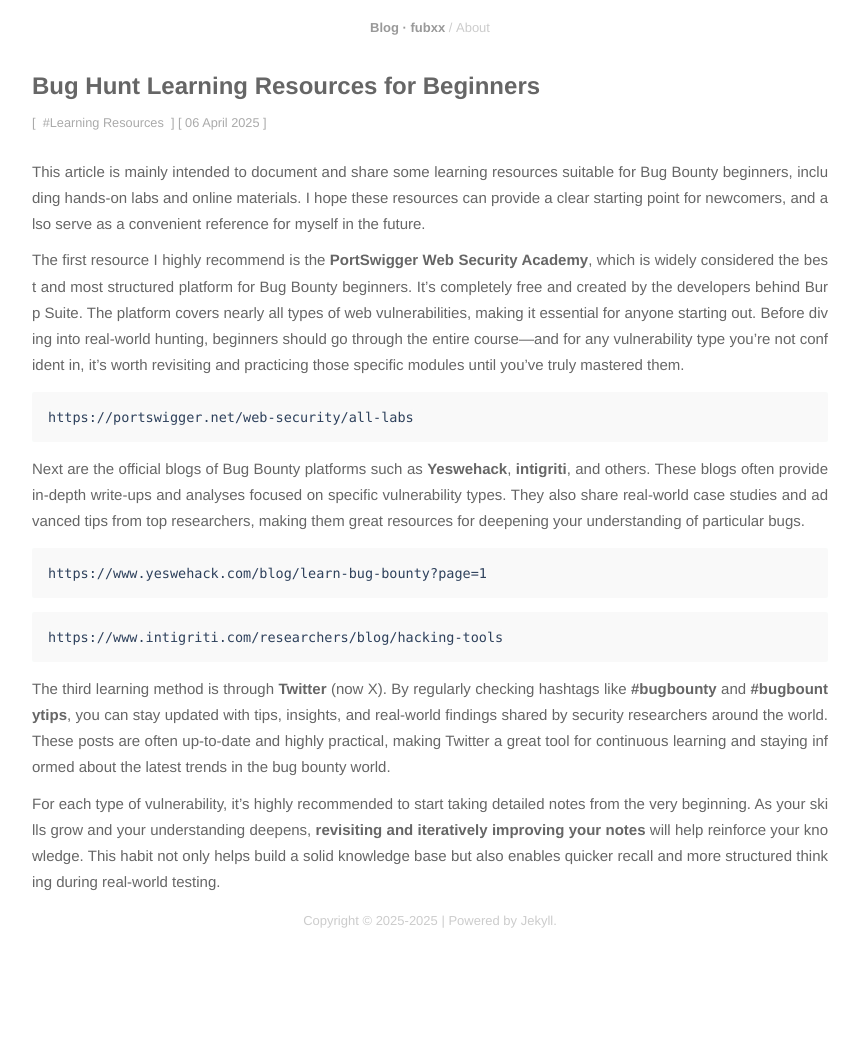
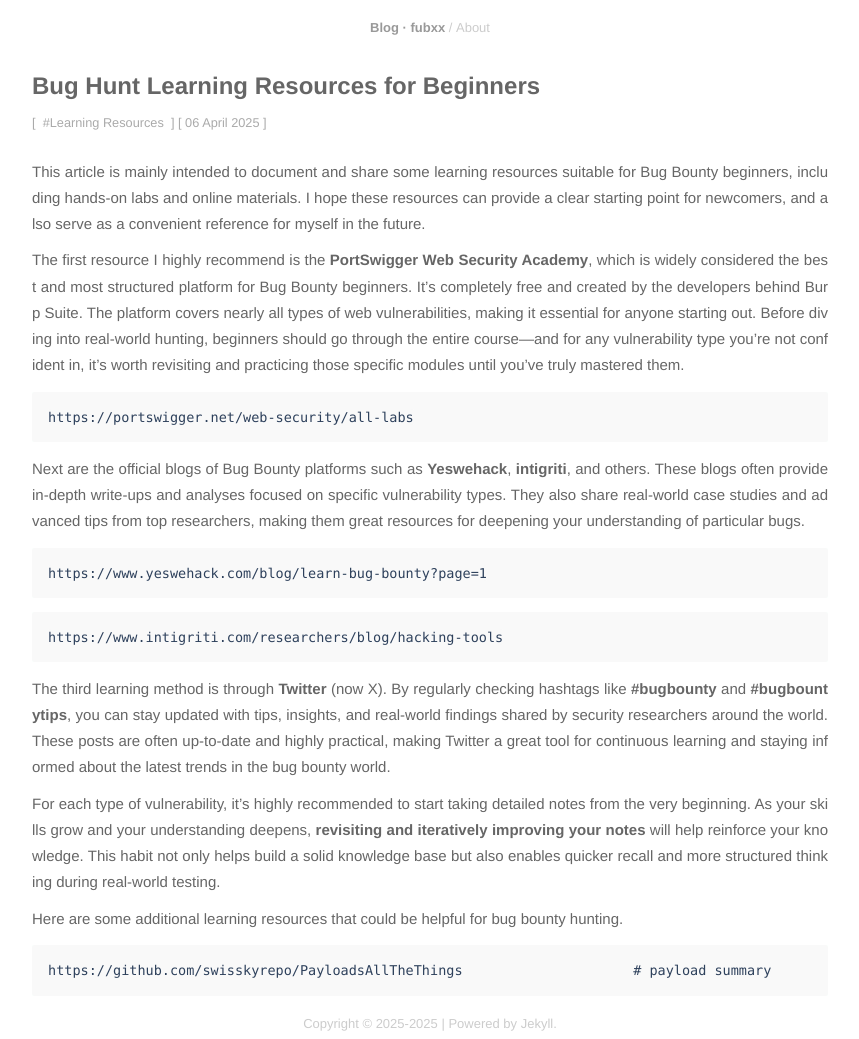
Before and after one commit to fubxx/fubxx.github.io, a Jekyll site: the page built from _posts/2025-04-06-post.markdown, in a window 1280 px wide. Shown: the whole page, without its empty margins (210-1069 px from the left). Built offline with Jekyll 4.4.1, drawn with Linux system fonts in a browser that asks for light colours; nearby versions of some CDN libraries; before the commit the page ends 936 px from its top, so only the background shows below that.

Commit message:
文章修改

````diff
--- a/_posts/2025-04-06-post.markdown
+++ b/_posts/2025-04-06-post.markdown
@@ -27,3 +27,9 @@ https://www.intigriti.com/researchers/blog/hacking-tools
 The third learning method is through **Twitter** (now X). By regularly checking hashtags like **#bugbounty** and **#bugbountytips**, you can stay updated with tips, insights, and real-world findings shared by security researchers around the world. These posts are often up-to-date and highly practical, making Twitter a great tool for continuous learning and staying informed about the latest trends in the bug bounty world.
 
 For each type of vulnerability, it’s highly recommended to start taking detailed notes from the very beginning. As your skills grow and your understanding deepens, **revisiting and iteratively improving your notes** will help reinforce your knowledge. This habit not only helps build a solid knowledge base but also enables quicker recall and more structured thinking during real-world testing.
+
+Here are some additional learning resources that could be helpful for bug bounty hunting.
+
+```
+https://github.com/swisskyrepo/PayloadsAllTheThings			# payload summary
+```
````
